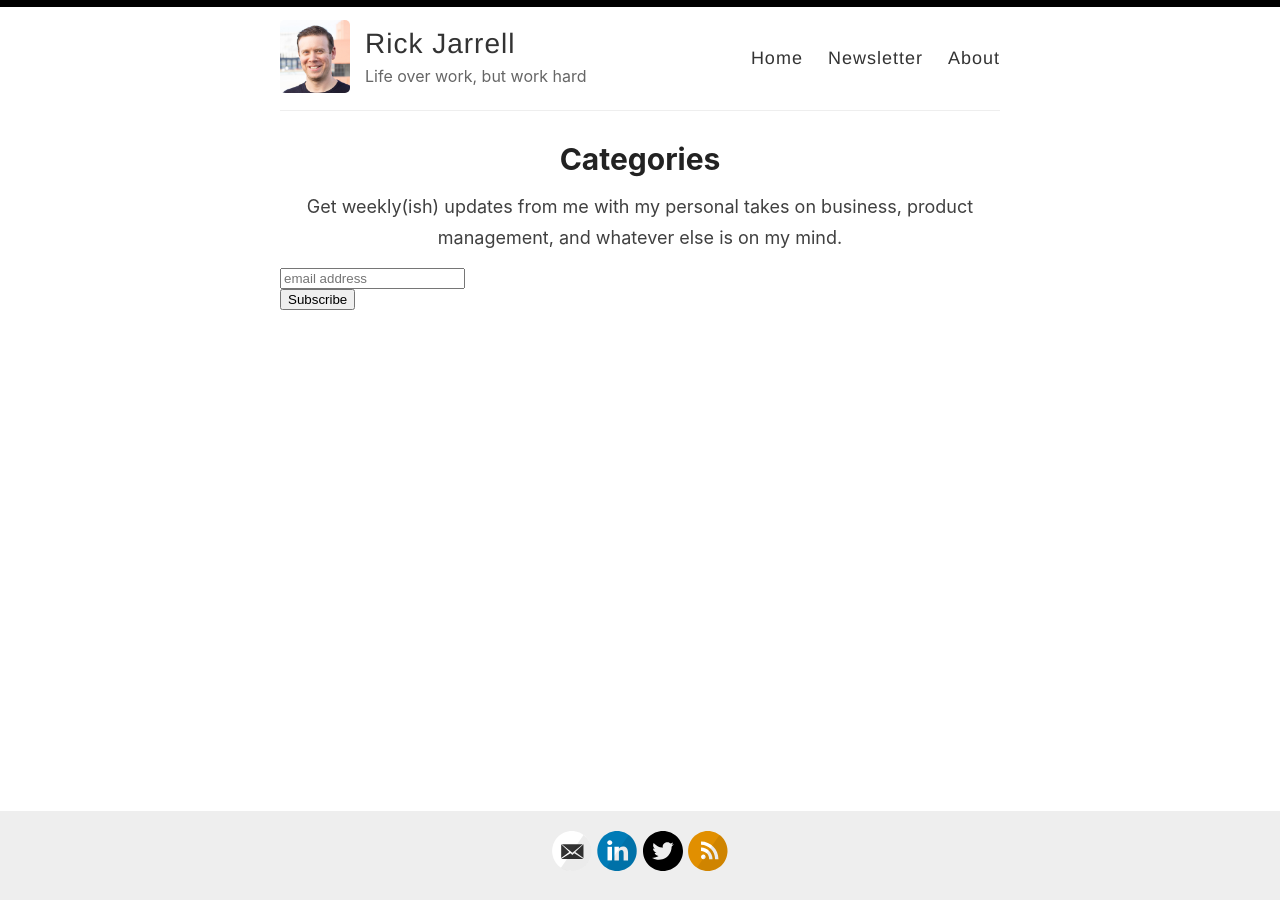
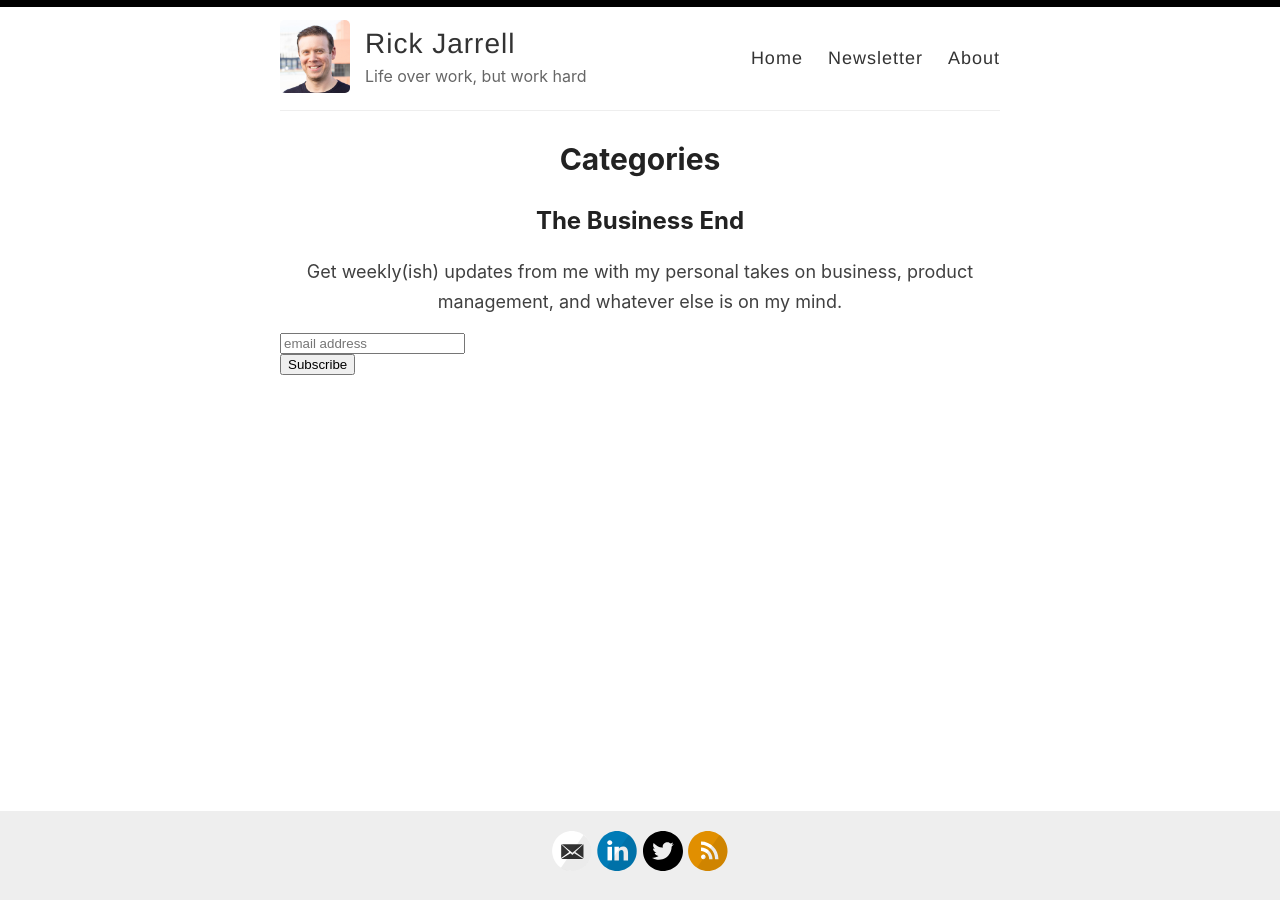
Before and after one commit to rickjarrell/backupblog, a Jekyll site: the page built from _pages/categories.md, in a window 1280 px wide. Built offline with Jekyll 4.4.1, drawn with Linux system fonts in a browser that asks for light colours; comment, search, counter and statistics services are not loaded.

Commit message:
Update page.html

```diff
--- a/_layouts/page.html
+++ b/_layouts/page.html
@@ -10,7 +10,7 @@ layout: default
     {{ content }}
   </div>
 </article>
-
+<h2>The Business End</h2>
 <p align = center>Get weekly(ish) updates from me with my personal takes on business, product management, and whatever else is on my mind.</p>
 <!-- Begin Mailchimp Signup Form -->
 <link href="//cdn-images.mailchimp.com/embedcode/horizontal-slim-10_7.css" rel="stylesheet" type="text/css">
```
